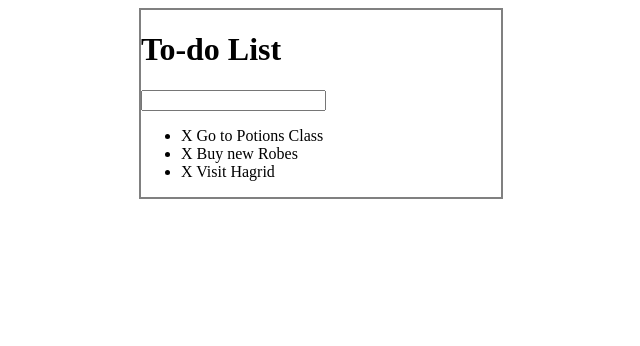
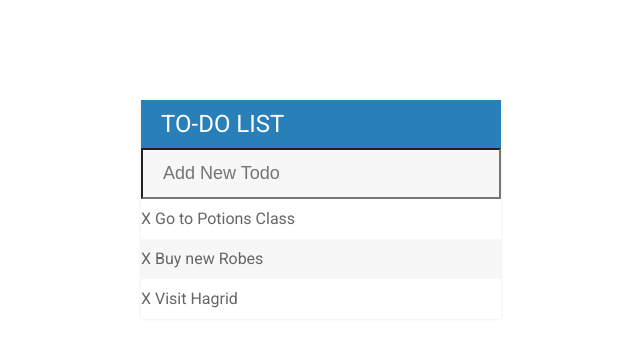
Before and after one commit to robson-muniz/To-Do-List, a plain HTML site: page index.html in a window 1280 px wide. Shown: the whole page, without its empty margins (319-959 px from the left). Drawn offline with Linux system fonts and the light colour scheme.

Commit message:
Adding some Stylling using CSS.

```diff
--- a/assets/css/todos.css
+++ b/assets/css/todos.css
@@ -1,7 +1,55 @@
+h1{
+    background: #2980b9;
+    color: white;
+    margin: 0;
+    padding: 10px 20px;
+    text-transform: uppercase;
+    font-size: 24px;
+    font-weight: normal;
+}
+
+ul{
+    list-style: none;
+    margin: 0;
+    padding: 0;
+}
+
+body{
+    font-family: Roboto;
+}
+
+li{
+    background: #fff;
+    height: 40px;
+    line-height: 40px;
+    color: #666;
+}
+
+li:nth-child(2n){
+	background: #f7f7f7;
+}
+
+input{
+    font-size: 18px;
+    color:#2980b9;
+    background-color: #f7f7f7;
+    width: 100%;
+    padding: 13px 13px 13px 20px;
+    box-sizing: border-box
+
+}
+
+input:focus{
+    background: #fff;
+    border: 3px solid #2980b9;
+    outline: none;
+}
+
 #container{
     width: 360px;
-    margin: 0 auto;
-    border: 2px solid gray;
+    margin: 100px auto;
+    background: #f7f7f7;
+    box-shadow: 0 0 3px rgba(0,0,0, 0.1);
 }
 
 .completed{
--- a/index.html
+++ b/index.html
@@ -6,13 +6,14 @@
     <meta http-equiv="X-UA-Compatible" content="ie=edge">
     <title>To Do List</title>
     <link rel="stylesheet" href="assets/css/todos.css">
+    <link href="https://fonts.googleapis.com/css?family=Roboto:400,500,700&display=swap" rel="stylesheet">
     <script type="text/javascript" src="assets/js/lib/jquery-3.4.1.min.js"></script>
 </head>
 <body>
 
     <div id="container">
         <h1>To-do List</h1>
-        <input type="text">
+        <input type="text" placeholder="Add New Todo">
 
         <ul>
             <li><span>X</span> Go to Potions Class</li>
```
